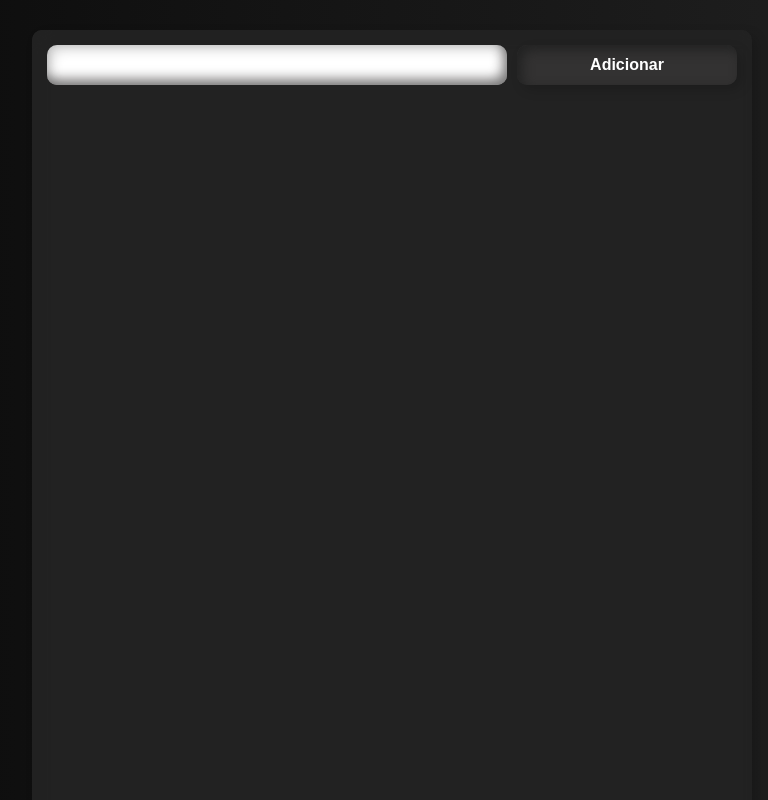
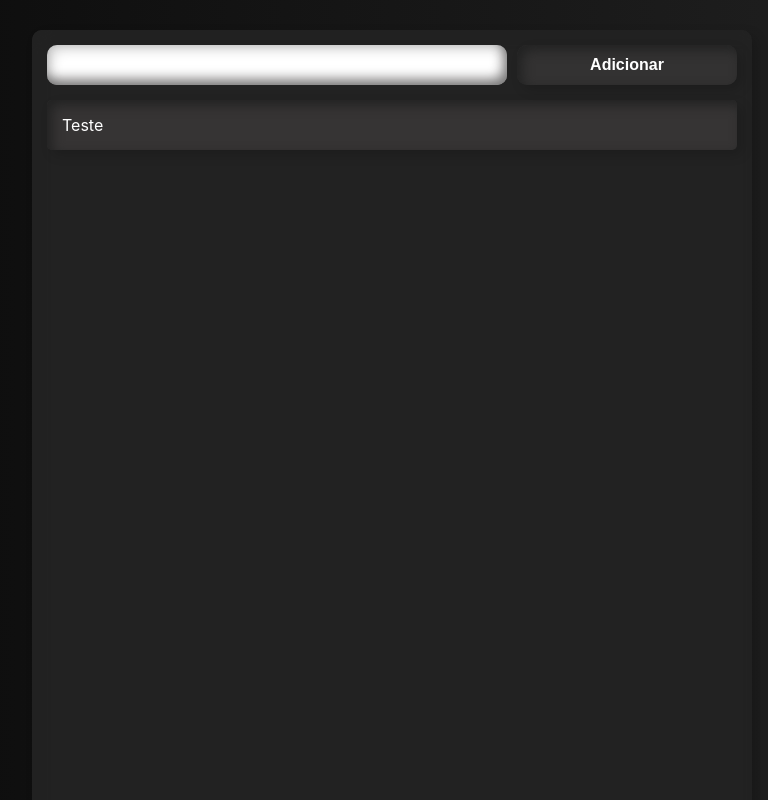
Before and after one commit to brunofelixf/Lista_de_Tarefas, a React (Create React App) app: page / in a window 1280 px wide. Shown: the top 800 px of the page, without its empty margins (248-1016 px from the left). Built offline with nearby package versions, Linux system fonts and the light colour scheme.

Commit message:
Adição do container de tarefa

```diff
--- a/src/App.css
+++ b/src/App.css
@@ -17,3 +17,15 @@
   margin-left: 10px;
   flex: 1;
 }
+.tskContainer {
+  margin: 15px 15px;
+  display: flex;
+  background-color: rgb(54, 52, 52);
+  border: none;
+  border-radius: 5px;
+  color: white;
+  padding: 15px 15px;
+  align-items: center;
+  justify-content: space-between;
+  box-shadow: inset 5px 5px 12px #222, 5px 5px 12px rgba(0, 0, 0, 0.16);
+}
--- a/src/App.jsx
+++ b/src/App.jsx
@@ -1,6 +1,7 @@
 import React from 'react'
 import Button from './components/Button'
-import Input from './components/Input';
+import Input from './components/Input'
+import Task from './components/Task'
 
 import './App.css'
 ;
@@ -16,7 +17,9 @@ function App() {
             <Button>Adicionar</Button>
           </div>
         </div>
-        <tarefas></tarefas>
+        <div className="tskContainer">
+        <Task></Task>
+        </div>
       </div>
     </>
   )
--- /dev/null
+++ b/src/components/Task.css
@@ -0,0 +1,5 @@
+.task {
+  width: 100%;
+  color: aliceblue;
+  margin: 15px 0;
+}
--- /dev/null
+++ b/src/components/Task.jsx
@@ -0,0 +1,12 @@
+import React from 'react';
+import './Task.css'
+
+const Tarefas = () => {
+  return (
+    <>
+    <p>Teste</p>
+    </>
+   );
+}
+
+export default Tarefas;
```
